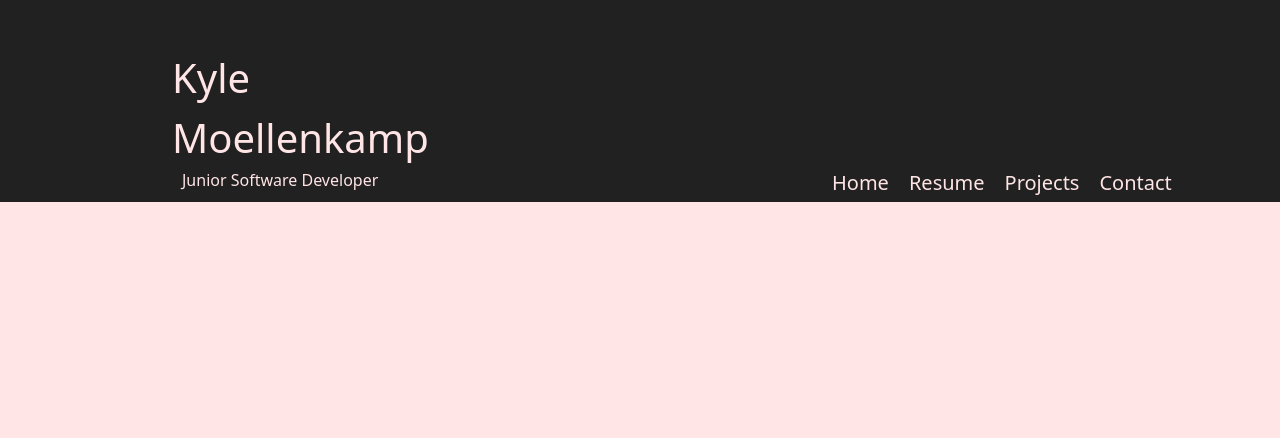
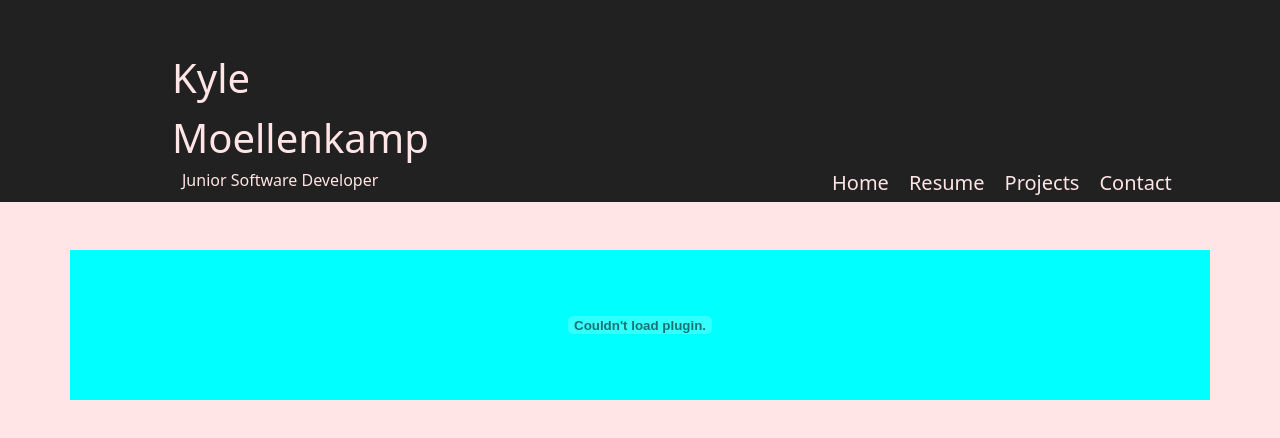
Before and after one commit to kylemoely/Portfolio, a React (Create React App) app in the folder client/: page /projects in a window 1280 px wide. Shown: the top 438 px of the page. Built offline with nearby package versions, Linux system fonts and the light colour scheme.

Commit message:
Started working on Projects page. Added links to pages in navbar

```diff
--- a/client/src/App.css
+++ b/client/src/App.css
@@ -1,5 +1,9 @@
 .App {
   text-align: center;
+}
+
+.butn:hover{
+  cursor:pointer;
 }
 
 .App-logo {
--- a/client/src/App.js
+++ b/client/src/App.js
@@ -3,7 +3,10 @@ import React from 'react';
 import 'bootstrap/dist/css/bootstrap.min.css';
 import { BrowserRouter as Router, Route, Routes } from 'react-router-dom';
 import Header from './components/Header';
-import Home from './components/Home';
+import Home from './pages/Home';
+import Resume from './pages/Resume';
+import Projects from './pages/Projects';
+import Contact from './pages/Contact';
 
 function App() {
   return (
@@ -12,6 +15,9 @@ function App() {
         <Header />
         <Routes>
           <Route path='/' element={<Home />} />
+          <Route path='/resume' element={<Resume />} />
+          <Route path='/projects' element={<Projects />} />
+          <Route path='/contact' element={<Contact />} />
         </Routes>
       </Router>
     </div>
--- a/client/src/components/Header/index.js
+++ b/client/src/components/Header/index.js
@@ -1,6 +1,7 @@
 import React from 'react';
 import 'bootstrap/dist/css/bootstrap.min.css';
 import './style.css'
+import { Link } from 'react-router-dom';
 
 export default function Header() {
     return (
@@ -13,12 +14,12 @@ export default function Header() {
                 <div className='container-fluid row d-flex justify-content-around '>
                     <div className='subtitle col-12 col-sm-3'>Junior Software Developer</div>
 
-                    <navbar className='d-flex col-12 col-sm-3 justify-content-between align-items-end'>
-                        <div className='butn Home'>Home</div>
-                        <div className='butn Resume'>Resume</div>
-                        <div className='butn Projects'>Projects</div>
-                        <div className='butn Contact'>Contact</div>
-                    </navbar>
+                    <div className='links d-flex col-12 col-sm-3 justify-content-between align-items-end'>
+                        <Link className='butn Home' to='/'>Home</Link>
+                        <Link className='butn Resume' to='/resume'>Resume</Link>
+                        <Link className='butn Projects' to='/projects'>Projects</Link>
+                        <Link className='butn Contact' to='/contact'>Contact</Link>
+                    </div>
                 </div>
             </div>
         </header>
--- a/client/src/components/Header/style.css
+++ b/client/src/components/Header/style.css
@@ -13,8 +13,9 @@
     color: #ffe5e5;
 }
 
-navbar *{
+.links *{
     color:#ffe5e5;
     margin-left:20px;
     font-size:20px;
+    text-decoration: none;
 }
--- /dev/null
+++ b/client/src/pages/Contact/index.js
@@ -0,0 +1,5 @@
+import React from 'react';
+import 'bootstrap/dist/css/bootstrap.min.css';
+import './style.css'
+
+export default function Contact() {}
--- a/client/src/components/Home/style.css
+++ b/client/src/pages/Home/style.css
@@ -1,5 +1,5 @@
 .home-body{
-    /* background-color: aqua; */
+    background-color: aqua;
 }
 
 .pic{
--- /dev/null
+++ b/client/src/pages/Projects/index.js
@@ -0,0 +1,13 @@
+import React from 'react';
+import 'bootstrap/dist/css/bootstrap.min.css';
+import './style.css'
+
+export default function Projects() {
+    return (
+        <div className='containers container mt-5 d-flex justify-content-center'>
+            <div className='row d-flex justify-content-center'>
+                <embed type='pdf' src='.resume.pdf'></embed>
+            </div>
+        </div>
+    )
+}
--- /dev/null
+++ b/client/src/pages/Projects/style.css
@@ -0,0 +1,7 @@
+.containers{
+    background-color: aqua;
+}
+
+.containers *{
+    background-color: aq;
+}
--- /dev/null
+++ b/client/src/pages/Resume/index.js
@@ -0,0 +1,5 @@
+import React from 'react';
+import 'bootstrap/dist/css/bootstrap.min.css';
+import './style.css'
+
+export default function Resume() {}
```
Also changed, not shown: client/src/pages/Contact/style.css (added), client/src/pages/Home/index.js (renamed from client/src/components/Home/index.js), client/src/pages/Resume/style.css (added), 1 other file (tests, documents, lock files or other folders).
